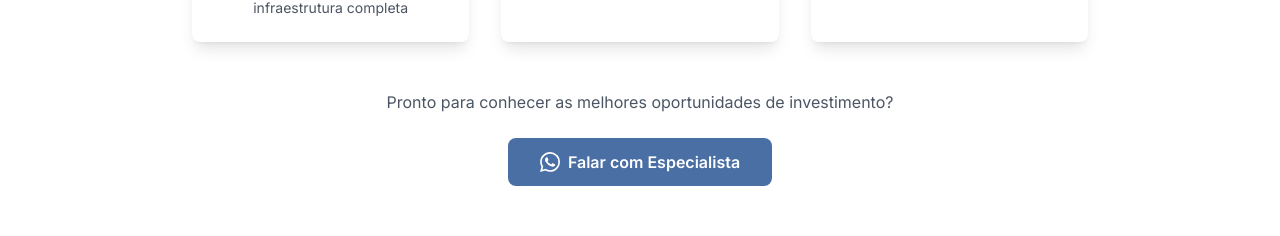
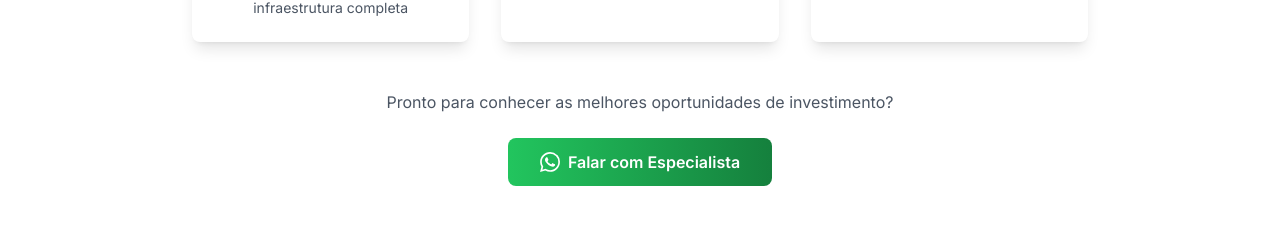
Before and after one commit to Garbson/corretor-landing, a Vue app: page / in a window 1280 px wide. Shown: the part 2160-2396 px from the top of the page. Built offline with nearby package versions, Linux system fonts and the light colour scheme.

Commit message:
corrigindo cor do BTN

```diff
--- a/src/components/InvestmentSection.vue
+++ b/src/components/InvestmentSection.vue
@@ -152,7 +152,7 @@ const { t } = useI18n();
         <a
           href="https://wa.me/5547989141108?text=Olá Gutthierry! Gostaria de saber mais sobre as oportunidades de investimento no litoral catarinense."
           target="_blank"
-          class="inline-flex items-center gap-2 bg-primary-700 hover:bg-primary-800 text-white px-6 sm:px-8 py-3 rounded-lg font-semibold text-sm sm:text-base transition-colors duration-200"
+          class="inline-flex items-center gap-2 bg-gradient-to-r from-green-500 to-green-700 hover:shadow-lg hover:shadow-green-700/50 text-white px-6 sm:px-8 py-3 rounded-lg font-semibold text-sm sm:text-base transition-all duration-300"
         >
           <svg class="w-5 h-5" fill="currentColor" viewBox="0 0 24 24">
             <path d="M17.472 14.382c-.297-.149-1.758-.867-2.03-.967-.273-.099-.471-.148-.67.15-.197.297-.767.966-.94 1.164-.173.199-.347.223-.644.075-.297-.15-1.255-.463-2.39-1.475-.883-.788-1.48-1.761-1.653-2.059-.173-.297-.018-.458.13-.606.134-.133.298-.347.446-.52.149-.174.198-.298.298-.497.099-.198.05-.371-.025-.52-.075-.149-.669-1.612-.916-2.207-.242-.579-.487-.5-.669-.51-.173-.008-.371-.01-.57-.01-.198 0-.52.074-.792.372-.272.297-1.04 1.016-1.04 2.479 0 1.462 1.065 2.875 1.213 3.074.149.198 2.096 3.2 5.077 4.487.709.306 1.262.489 1.694.625.712.227 1.36.195 1.871.118.571-.085 1.758-.719 2.006-1.413.248-.694.248-1.289.173-1.413-.074-.124-.272-.198-.57-.347m-5.421 7.403h-.004a9.87 9.87 0 01-5.031-1.378l-.361-.214-3.741.982.998-3.648-.235-.374a9.86 9.86 0 01-1.51-5.26c.001-5.45 4.436-9.884 9.888-9.884 2.64 0 5.122 1.03 6.988 2.898a9.825 9.825 0 012.893 6.994c-.003 5.45-4.437 9.884-9.885 9.884m8.413-18.297A11.815 11.815 0 0012.05 0C5.495 0 .16 5.335.157 11.892c0 2.096.547 4.142 1.588 5.945L.057 24l6.305-1.654a11.882 11.882 0 005.683 1.448h.005c6.554 0 11.89-5.335 11.893-11.893A11.821 11.821 0 0020.885 3.515"/>
```
